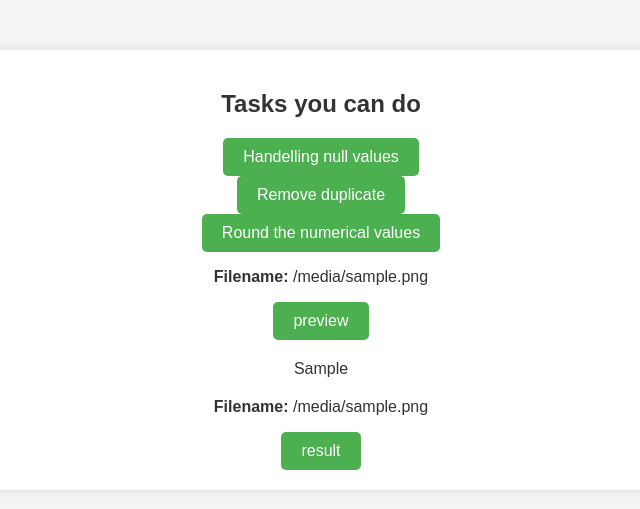
After one commit to realyashsehgal/data_cleaner, a Flask app: template templates/work.html in a window 1280 px wide. The commit adds this page. Shown: the top 509 px of the page, without its empty margins (319-959 px from the left). Run offline with Flask 3, Linux system fonts and the light colour scheme; the template is opened without the code that fills it: most values are stand-ins (such as "Sample title", 1, 10 or a date in 2020).

Commit message:
some major changes in ui and fucntioning

```diff
--- a/Data/cleaned/cleaned_dup.csv
+++ b/Data/cleaned/cleaned_dup.csv
@@ -1,11 +1,9 @@
 Name,Age,Income,Height,Weight,Gender
 yash,54.0,121109.9,181.0,53,male
-ansh,57.5,46136.67,182.0,117,female
-vansh,60.0,61784.89,175.0,72,male
+vansh,60.0,61784.89,174.42857142857142,72,male
 subh,60.0,61430.45,180.0,111,female
-dhub,57.5,85654.11222222223,160.0,100,male
+dhub,57.142857142857146,84574.51857142858,160.0,100,male
 bheem,60.0,88668.55,152.0,65,female
 reem,74.0,32367.44,183.0,116,male
-dream,60.0,132728.71,172.0,104,female
 swem,38.0,105550.5,184.0,75,male
 yash,54.0,121109.9,181.0,53,female
--- a/Data/raw/dup.csv
+++ b/Data/raw/dup.csv
@@ -1,12 +1,12 @@
 Name,Age,Income,Height,Weight,Gender
 yash,54,121109.9,181,53,male
-ansh,,46136.67,182,117,female
+,,46136.67,182,117,female
 vansh,60,61784.89,,72,male
 subh,60,61430.45,180,111,female
 dhub,,,160,100,male
 bheem,60,88668.55,152,65,female
 reem,74,32367.44,183,116,male
-dream,60,132728.71,172,104,female
+,60,132728.71,172,104,female
 swem,38,105550.5,184,75,male
 yash,54,121109.9,181,53,female
 swem,38,105550.5,184,75,male
--- a/app.py
+++ b/app.py
@@ -1,7 +1,7 @@
 from flask import Flask, render_template, request, redirect, url_for, send_from_directory
 import os
 import pandas as pd
-from src.data_cleaner import clean_data
+from src.data_cleaner import Handeling_null,Remove_duplicate,round_values
 import numpy as np
 
 app = Flask(__name__, template_folder='templates', static_folder='static')
@@ -11,12 +11,18 @@ app.config['CLEANED_DATA'] = 'Data/cleaned'
 
 os.makedirs(app.config['UPLOAD_FILES'], exist_ok=True)
 os.makedirs(app.config['CLEANED_DATA'], exist_ok=True)
-global global_file
-global numeric_col
-numeric_col = []
+
+
+
+
+
+
+
 @app.route('/')
 def upload_file():
     return render_template('upload.html')
+
+
 
 @app.route('/upload', methods=['POST'])
 def upload():
@@ -24,36 +30,73 @@ def upload():
     if 'file' not in request.files:
         print("File not found")
         return redirect(request.url)
-
     global file
     file = request.files['file']
     if file.filename == '':
         return redirect(request.url)
-
     global file_path
     file_path = os.path.join(app.config['UPLOAD_FILES'], file.filename)
     file.save(file_path)
+    print(file)
+
+
+
+    global cleaned_filepath
+    cleaned_filepath = os.path.join(app.config['CLEANED_DATA'], f'cleaned_{file.filename}')
+    # Initially, save a copy of the uploaded file as the base "cleaned" file.
+    # file.save(cleaned_filepath)
+
+
 
     button_clicked = request.form['action']
     if button_clicked == 'upload':
-        return render_template('upload.html',filename=file.filename)
+        return render_template('work.html',filename=file.filename)
     return redirect(request.url)
+
+
+
+
 
 @app.route('/display', methods=['POST'])
 def display():
     file_path = os.path.join(app.config['UPLOAD_FILES'], file.filename)
     df = pd.read_csv(file_path)
     table_html = df.to_html(classes='table table-striped', index=False)
-    return render_template('upload.html',table_html=table_html,filename=file.filename)
+    return render_template('work.html',table_html=table_html,filename=file.filename)
 
+
+
+
+
+
+@app.route('/Handeling_null_values', methods=['POST'])
+def Handeling_null_values():
+    Handeling_null(cleaned_filepath)
+    # return redirect(url_for('result', filename=f'cleaned_{file.filename}'))
+    return render_template('work.html',filename=file.filename)
+
+
+
+@app.route('/remove_duplicate',methods=['POST'])
+def remove_duplicate():
+    Remove_duplicate(cleaned_filepath)
+    # return redirect(url_for('result', filename=f'cleaned_{file.filename}'))
+    return render_template('work.html',filename=file.filename)
+
+
+@app.route('/Round',methods=['POST'])
+def Round():
+    round_values(cleaned_filepath)
+    return render_template('work.html',filename=file.filename)
 
 
 @app.route('/clean', methods=['POST'])
 def clean():
-    cleaned_filepath = os.path.join(app.config['CLEANED_DATA'], f'cleaned_{file.filename}')
-    clean_data(file_path, cleaned_filepath)
-    df = pd.read_csv(file_path)
+    print(file.filename)
     return redirect(url_for('result', filename=f'cleaned_{file.filename}'))
+
+
+
 
 @app.route('/result/<filename>')
 def result(filename):
@@ -76,6 +119,15 @@ def result(filename):
 
 
 
+@app.route('/preview',methods=['POST'])
+def preview():
+    # file_path = os.path.join(app.config['CLEANED_DATA'], file.filename)
+    df = pd.read_csv(cleaned_filepath)
+    table_html = df.to_html(classes='table table-striped', index=False)
+    return render_template('work.html',table_html=table_html)
+
+
+
 @app.route('/download/<filename>')
 def download_file(filename):
     return send_from_directory(app.config['CLEANED_DATA'], filename,as_attachment=True)
--- a/templates/result.html
+++ b/templates/result.html
@@ -16,7 +16,7 @@
         </div>
         <p><strong>Filename:</strong> {{ filename }}</p>
 
-        <h3>Unique Numeric Values:</h3>
+        <!-- <h3>Unique Numeric Values:</h3>
         {% for column, values in unique_values.items() %}
             <h4>Values in {{ column }}:</h4>
             <ul>
@@ -27,7 +27,7 @@
                     </li>
                 {% endfor %}
             </ul>
-        {% endfor %}
+        {% endfor %} -->
 
         <a href="{{ url_for('download_file', filename=filename) }}" class="download-button">Download Cleaned Data</a>
     </div>
--- /dev/null
+++ b/templates/work.html
@@ -0,0 +1,67 @@
+<!DOCTYPE html>
+<html lang="en">
+
+<head>
+    <meta charset="UTF-8">
+    <meta name="viewport" content="width=device-width, initial-scale=1.0">
+    <link rel="stylesheet" href="{{ url_for('static', filename='css/styles.css') }}">
+    <title>THINGS YOU CAN DO</title>
+    <script src="https://code.jquery.com/jquery-3.6.0.min.js"></script>
+    <script src="{{ url_for('static', filename='js/scirpt.js') }}"></script>
+</head>
+
+<body>
+    <div class="container">
+
+
+            <!-- <div class="table-container">
+                {% if table_html %}
+                <h2>Uploaded Data Preview</h2>
+                {{ table_html|safe }}
+                {% endif %}
+            </div> -->
+        <div>
+            <h2>Tasks you can do </h2>
+            <form action="Handeling_null_values" method="post" enctype="multipart/form-data">
+
+            <button type="submit" class="show-button" name="action" value="Handel_Null">Handelling null values</button>
+            </form>
+
+            <form action="remove_duplicate" method="post" enctype="multipart/form-data">
+
+                <button type="submit" class="show-button" name="action" value="Handel_Null">Remove duplicate</button>
+                </form>
+
+            <form action="Round" method="post" enctype="multipart/form-data">
+
+                <button type="submit" class="show-button" name="action" value="Handel_Null">Round the numerical values</button>
+                </form>
+        </div>
+
+
+
+
+
+
+        <form action="/preview" method="post" enctype="multipart/form-data">
+            <p><strong>Filename:</strong> {{ filename }}</p>
+            <button type="submit" class="show-button" name="action" value="show">preview</button>
+
+            <div class="table-container">
+            {{ table_html|safe }}
+            </div>
+        </form>
+<!-- THIS WILL BE IN THE OTHER HTML FILE -->
+
+    <form action="/clean" method="post" enctype="multipart/form-data">
+        <p><strong>Filename:</strong> {{ filename }}</p>
+        <button type="submit" class="show-button" name="action" value="show">result</button>
+    </form>
+
+
+
+
+    </div>
+</body>
+
+</html>
```
Also changed, not shown: Data/cleaned/cleaned_Book1.csv (deleted, +0 -10 lines), Data/raw/Book1.csv (deleted, +0 -10 lines), src/data_cleaner.py (+22 -3 lines), templates/upload.html (+6 -6 lines).
